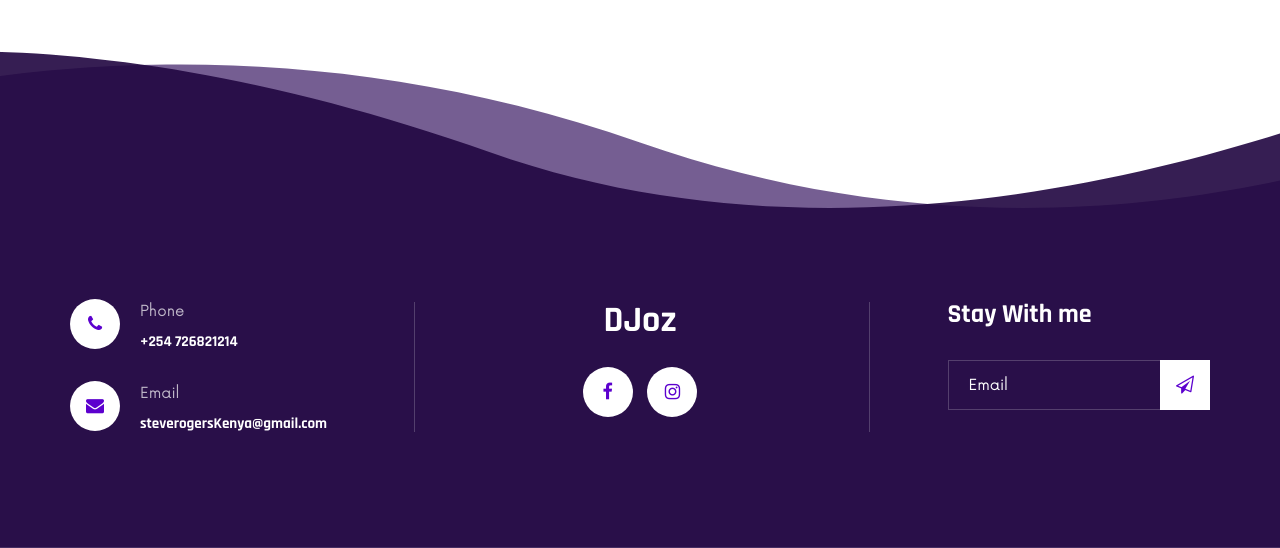
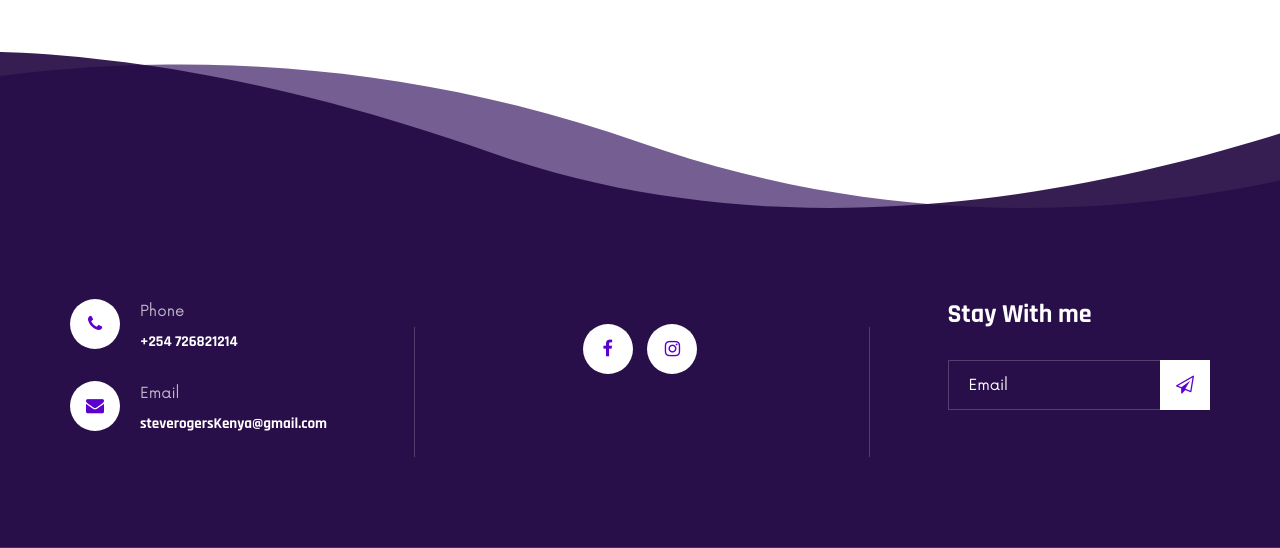
Before and after one commit to koshtony/music_website, a Django app: page /contacts_page in a window 1280 px wide. Shown: the part 1136-1684 px from the top of the page. Run offline with Django 4.2, Linux system fonts and the light colour scheme; data comes from the database, SQL or seed files in the repository; some libraries are stand-ins or nearby versions.

Commit message:
Update contacts.html

```diff
--- a/music/music_site/templates/music_site/contacts.html
+++ b/music/music_site/templates/music_site/contacts.html
@@ -86,7 +86,7 @@
           </div>
           <div class="col-lg-4 offset-lg-1 col-md-6">
               <div class="footer__social">
-                  <h2>DJoz</h2>
+                  <h2></h2>
                   <div class="footer__social__links">
                       <a href="{{contact.facebook_link}}"><i class="fa fa-facebook"></i></a>
 
```
